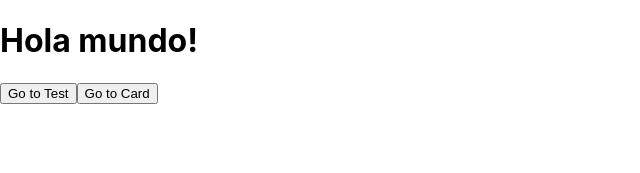
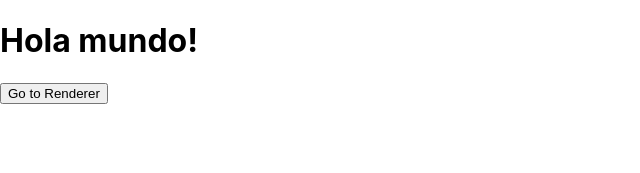
Before and after one commit to EmiAguero1997/ReactApp, a Next.js app: page / in a window 1280 px wide. Shown: the top 173 px of the page, without its empty margins (0-640 px from the left). Built offline with nearby package versions, Linux system fonts and the light colour scheme.

Commit message:
routing changed

```diff
--- a/pages/index.js
+++ b/pages/index.js
@@ -3,17 +3,13 @@ import { useRouter } from "next/router"
 
 export default function Home() {
   const router = useRouter();
-  const goToText = () =>{
-    router.push('/test');
-  }
   const goToCard = ()=>{
-    router.push('/card')
+    router.push('/renderer')
   }
   return (
     <div>
       <h1>Hola mundo!</h1>
-      <button onClick={goToText}>Go to Test</button>
-      <button onClick={goToCard}>Go to Card</button>
+      <button onClick={goToCard}>Go to Renderer</button>
     </div>
   )
 }
```
